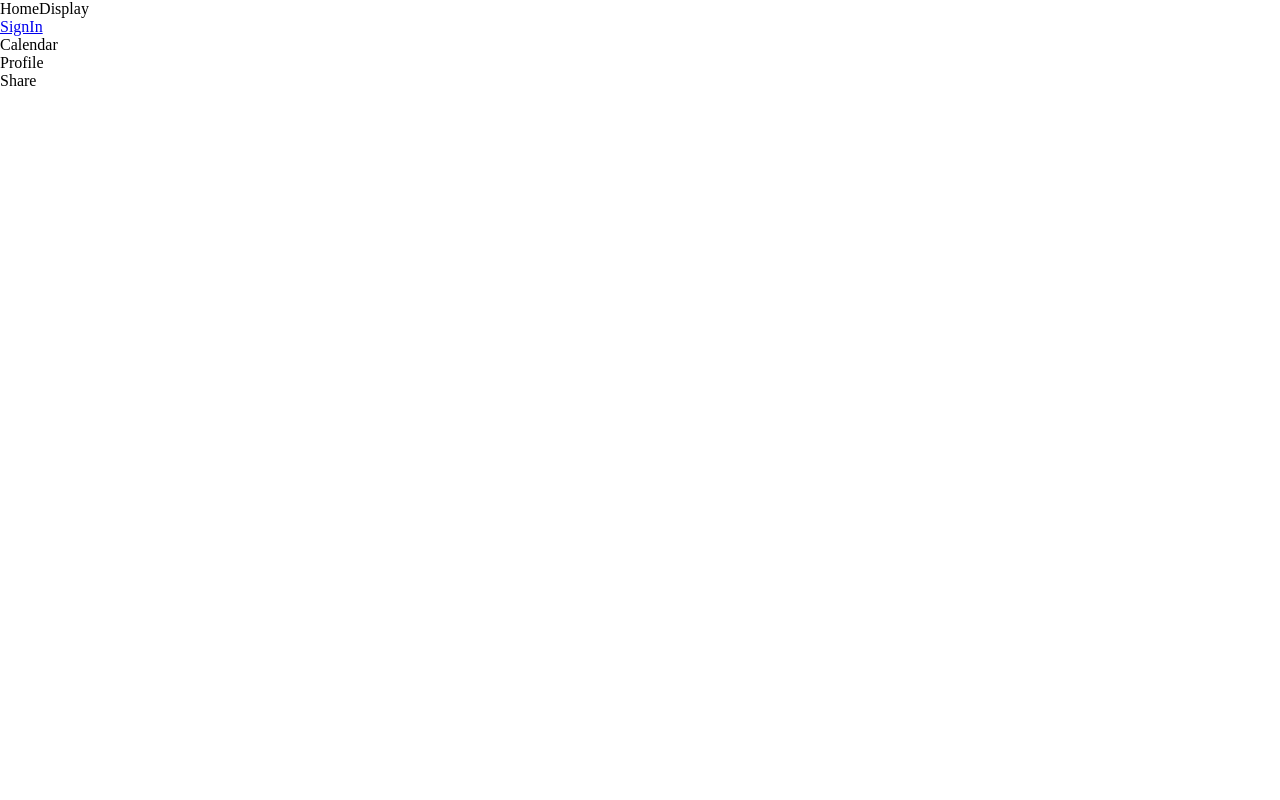
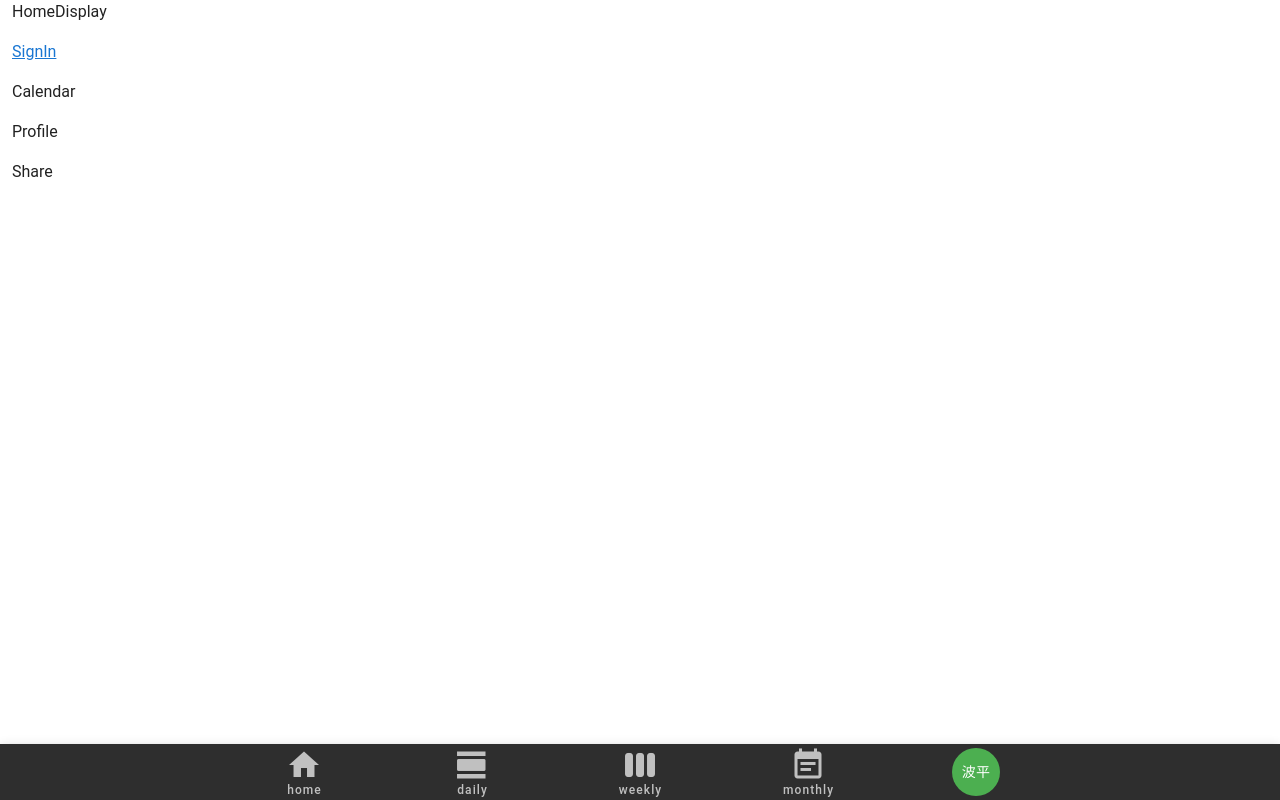
Before and after one commit to gili-Katagiri/vuejs-entry-pract, a Vue app in the folder sample-app-js/: page / in a window 1280 px wide. Built offline with nearby package versions, Linux system fonts and the light colour scheme; a small style sheet from the web is missing.

Commit message:
implement footer menu.

```diff
--- a/sample-app-js/src/App.vue
+++ b/sample-app-js/src/App.vue
@@ -1,8 +1,12 @@
 <template>
-  <div id="app">
-    <router-view />
+  <v-app>
+    <v-content>
+      <v-container fluid pt-0>
+        <router-view />
+      </v-container>
+    </v-content>
     <Footer />
-  </div>
+  </v-app>
 </template>
 
 <script>
--- a/sample-app-js/src/components/Footer.vue
+++ b/sample-app-js/src/components/Footer.vue
@@ -1,9 +1,109 @@
 <template>
-  <footer />
+  <v-footer v-if="signInUser" class="pa-0" app>
+    <v-bottom-navigation grow dark>
+      <v-btn class="my-auto" height="56" @click="routerPush('/')">
+        <span>home</span>
+        <v-icon large>home</v-icon>
+      </v-btn>
+      <v-btn class="my-auto" height="56" @click="routerPush('/calendar/day')">
+        <span>daily</span>
+        <v-icon large>view_day</v-icon>
+      </v-btn>
+      <v-btn class="my-auto" height="56" @click="routerPush('/calendar/week')">
+        <span>weekly</span>
+        <v-icon large>view_week</v-icon>
+      </v-btn>
+      <v-btn class="my-auto" height="56" @click="routerPush('/calendar/month')">
+        <span>monthly</span>
+        <v-icon large>event_note</v-icon>
+      </v-btn>
+      <v-menu top open-on-hover offset-y>
+        <template v-slot:activator="{ on }">
+          <div class="py-1 px-1 text-center" :class="$style.profile" v-on="on">
+            <v-avatar :color="signInUser.themeColor">
+              <span class="white--text body-2" v-text="signInUser.nickname" />
+            </v-avatar>
+          </div>
+        </template>
+        <v-card>
+          <v-list>
+            <v-list-item
+              v-for="(item, index) in items"
+              :key="index"
+              link
+              @click="handleMethod(item.methodName)"
+            >
+              <v-list-item-icon>
+                <v-icon v-text="item.icon" />
+              </v-list-item-icon>
+              <v-list-item-content>
+                <v-list-item-title v-text="item.title"></v-list-item-title>
+              </v-list-item-content>
+            </v-list-item>
+          </v-list>
+          <v-card-actions>
+            <v-btn block @click="signOut">SignOut</v-btn>
+          </v-card-actions>
+        </v-card>
+      </v-menu>
+    </v-bottom-navigation>
+  </v-footer>
 </template>
 
+<style lang="scss" module>
+.profile {
+  cursor: pointer;
+  width: 168px;
+}
+</style>
+
 <script>
-import { defineComponent } from '@vue/composition-api';
+import { defineComponent, reactive, toRefs } from '@vue/composition-api';
+import { profileMockData } from '@/store/profiles';
 
-export default defineComponent({});
+export default defineComponent({
+  setup(prop, context) {
+    const state = reactive({
+      items: [
+        {
+          title: 'Profile',
+          icon: 'account_circle',
+          methodName: 'profile',
+        },
+        { title: 'Share', icon: 'share', method: 'share' },
+      ],
+      signInUser: profileMockData,
+    });
+
+    const handleMethod = methodName => {
+      eval(methodName)();
+    };
+
+    const routerPush = path => {
+      context.root.$router.push(
+        path,
+        () => {},
+        () => {},
+      );
+    };
+    const profile = () => {
+      routerPush('/profile');
+    };
+    const share = () => {
+      routerPush('/share');
+    };
+    const signOut = () => {
+      routerPush('/sign-in');
+    };
+
+    return {
+      ...toRefs(state),
+      handleMethod,
+      profile,
+      share,
+      signOut,
+      routerPush,
+    };
+  },
+});
 </script>
```
